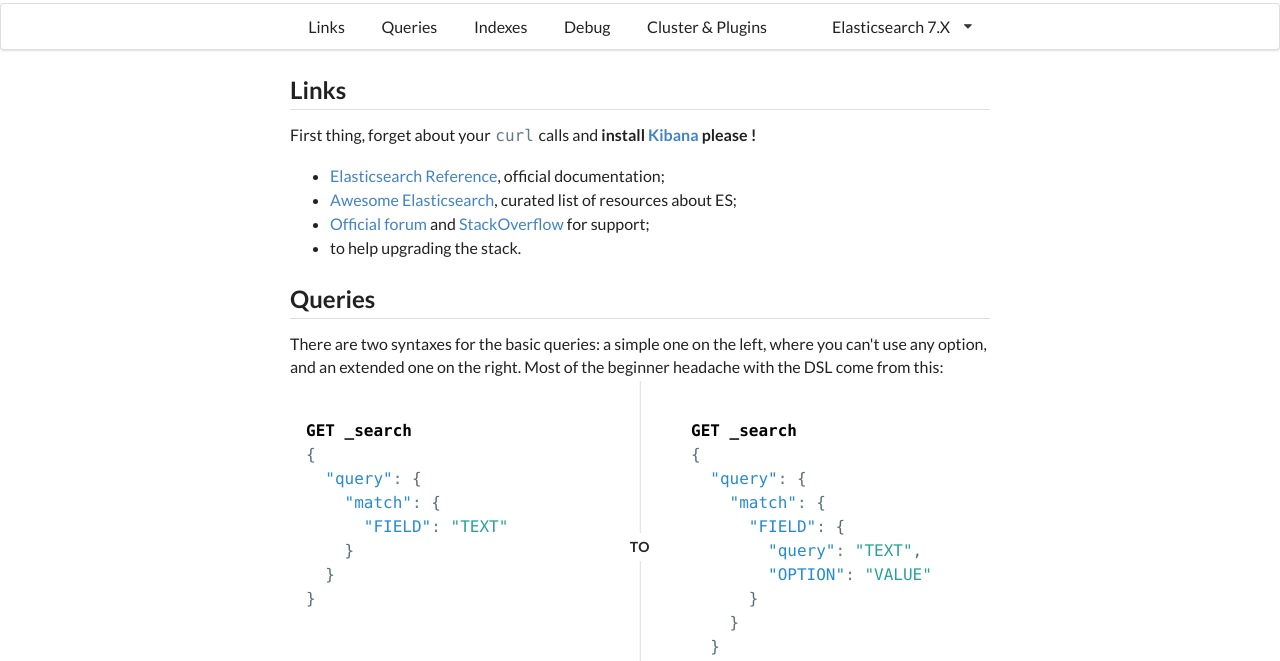
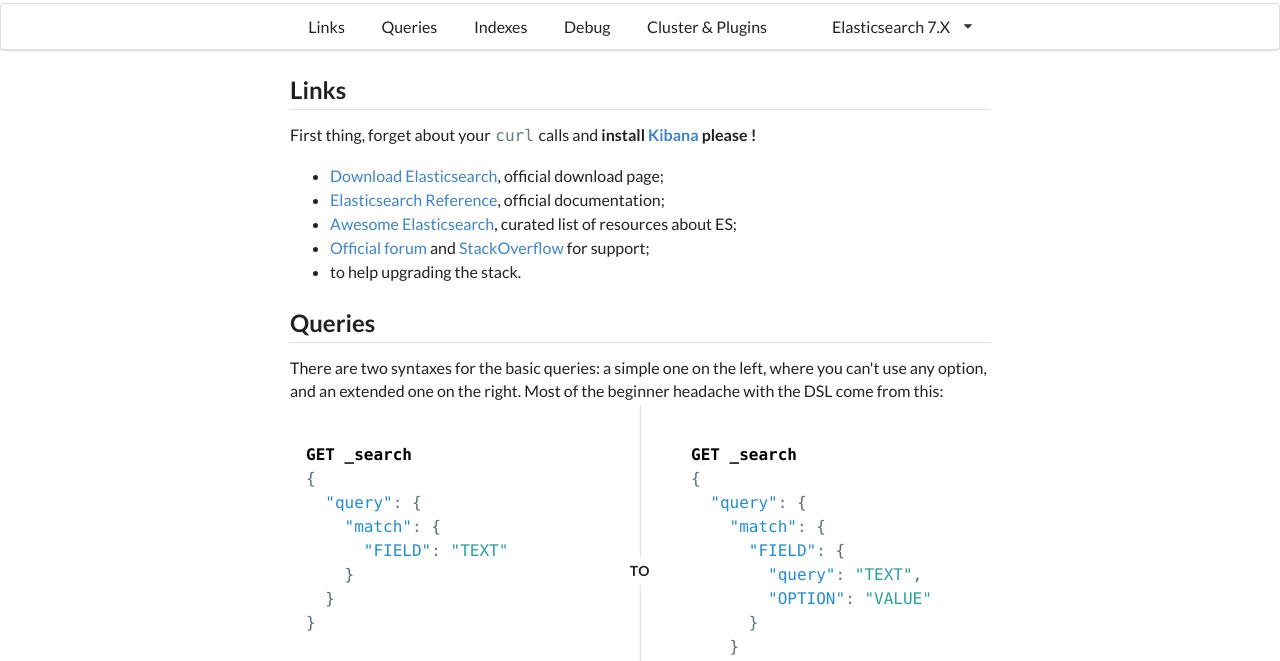
Before and after one commit to jolicode/elasticsearch-cheatsheet, a plain HTML site: page index.html in a window 1280 px wide. Shown: the part 139-800 px from the top of the page. Drawn offline with nearby package versions, Linux system fonts and the light colour scheme.

Commit message:
Issue 25: elasticsearch download link

```diff
--- a/index.html
+++ b/index.html
@@ -160,6 +160,8 @@
           <li class="es1"><a href="https://www.elastic.co/guide/en/elasticsearch/guide/1.x/index.html">Elasticsearch: The Definitive Guide</a>, official book;</li>
           <li class="es2"><a href="https://www.elastic.co/guide/en/elasticsearch/guide/2.x/index.html">Elasticsearch: The Definitive Guide</a>, official book;</li>
           <li class="es5 es6"><a href="https://www.elastic.co/guide/en/elasticsearch/guide/master/index.html">Elasticsearch: The Definitive Guide</a>, official book (not up to date);</li>
+
+          <li><a href="https://www.elastic.co/downloads/past-releases/#elasticsearch">Download Elasticsearch</a>, official download page;</li>
 
           <li class="es1"><a href="https://www.elastic.co/guide/en/elasticsearch/reference/1.7/index.html">Elasticsearch Reference</a>, official documentation;</li>
           <li class="es2"><a href="https://www.elastic.co/guide/en/elasticsearch/reference/2.3/index.html">Elasticsearch Reference</a>, official documentation;</li>
```
